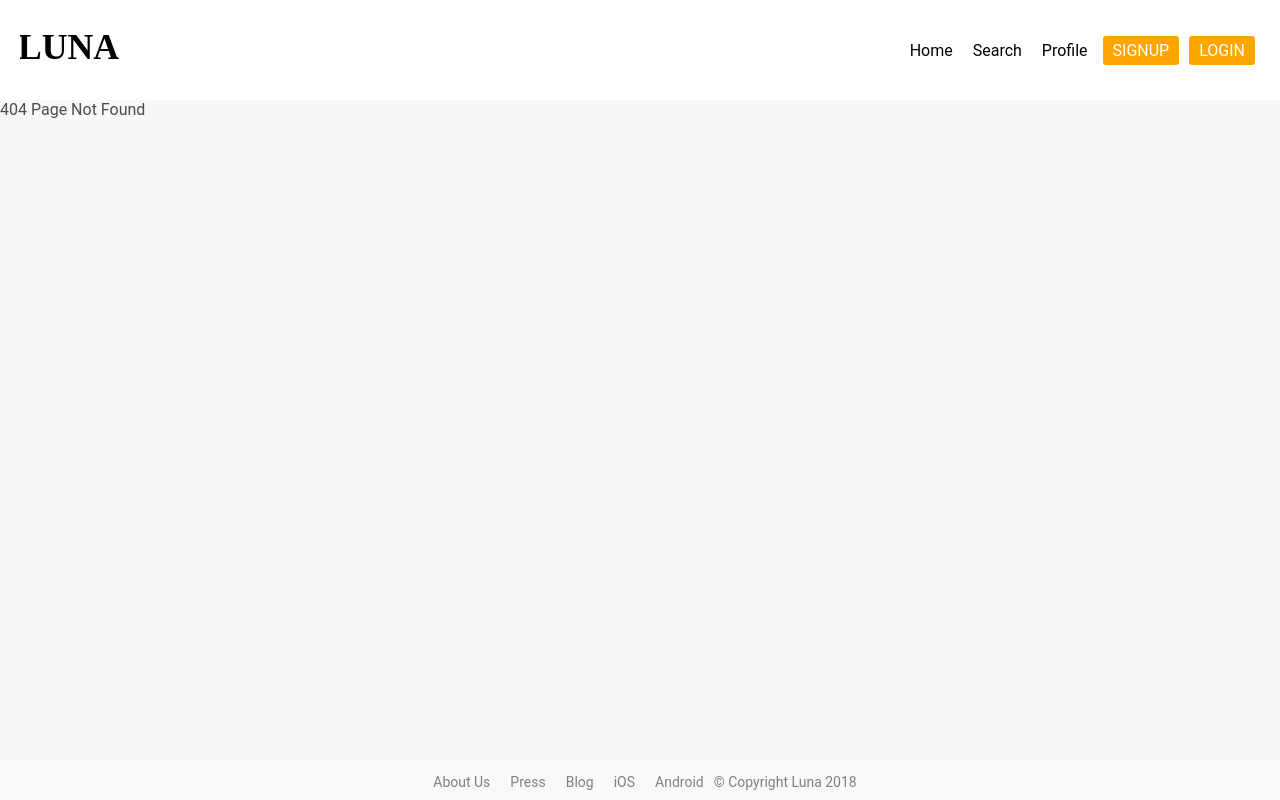
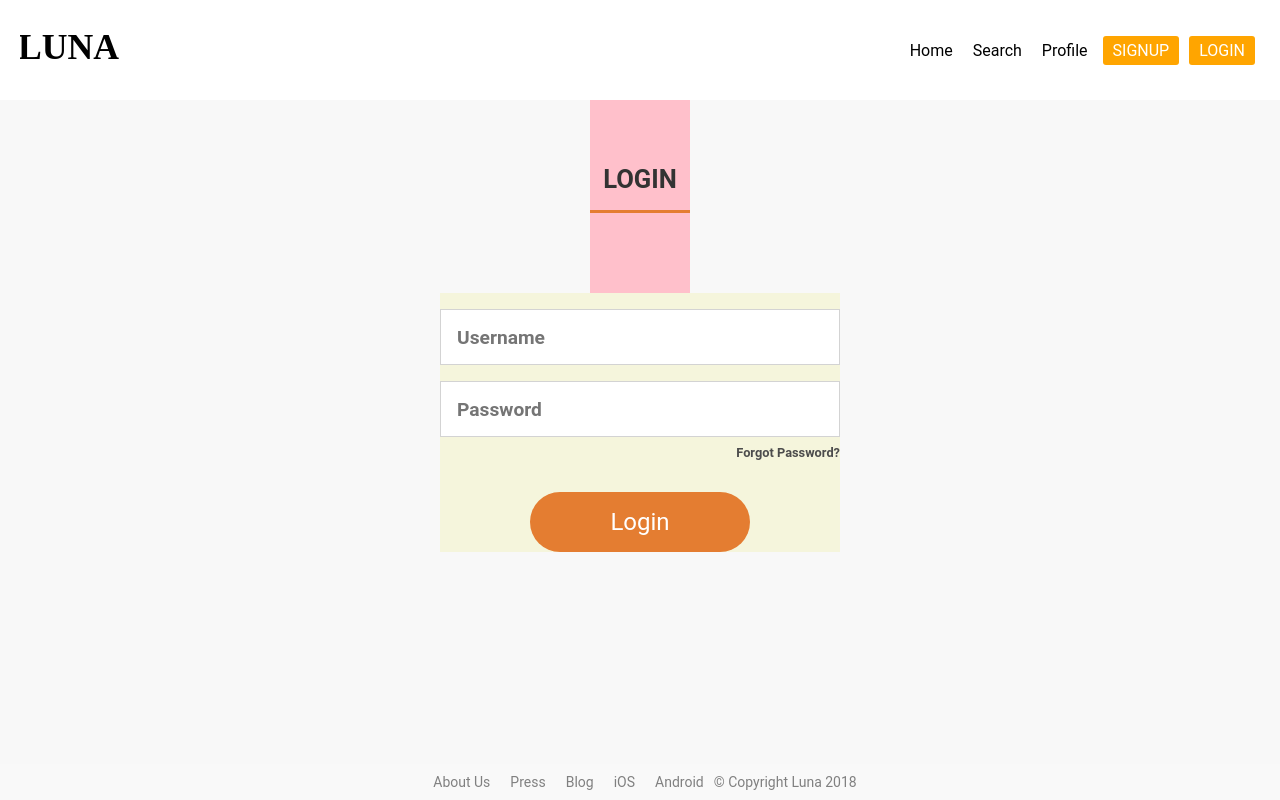
Before and after one commit to itsatul/Restaurant-review-Cookbook-sharing-Platform, a React (Vite) app in the folder frontend/: page /login in a window 1280 px wide. Before the commit this address had no page. Built offline with nearby package versions, Linux system fonts and the light colour scheme.

Commit message:
auth-login styling is done

```diff
--- /dev/null
+++ b/frontend/src/pages/Login.jsx
@@ -0,0 +1,115 @@
+import React from 'react';
+import styled from "styled-components";
+import {Link} from "react-router-dom";
+
+const ContainerLoginDiv = styled.div`
+    width: 1000px;
+    display: flex;
+    flex-direction: column;
+    align-content: center;
+    margin: auto;
+    //background-color: skyblue;
+    color: #4C4C4C;
+
+    div {
+        margin: auto;
+    }
+`
+
+const ContainerHeaderDiv = styled.div`
+    background-color: pink;
+    padding: 4rem 0 5rem 0;
+    font-weight: 700;
+
+    .name {
+        color: #333;
+        text-align: center;
+        font-size: 1.6rem;
+        padding-bottom: 1rem;
+        //padding: 1rem;
+    }
+
+    .bar {
+        width: 100px;
+        height: 3px;
+        background-color: #E47D31;
+    }
+`
+
+const ContainerBodyDiv = styled.div`
+    background-color: beige;
+
+`
+
+const AuthFormForm = styled.form`
+    display: flex;
+    flex-direction: column;
+    width: 400px;
+        font-weight: 700;
+    div {
+        width: 100%;
+        margin-top: 1rem;
+        display: flex;
+        justify-content: center;
+    }
+
+    input {
+        background-color: white;
+        border: solid lightgrey 1px;
+        height: 3.5rem;
+        width: 100%;
+        padding: 1rem;
+        font-size: 1.2rem;
+        font-weight: inherit;
+    }
+
+    a {
+        font-size: .8rem;
+        display: block;
+
+    }
+    .link {
+        justify-content: flex-end;
+        margin-top: .5rem;
+    }
+
+    button {
+        background-color: #E47D31;
+        color: white;
+        font-size: 1.5rem;
+        font-weight: 400;
+        padding: 1rem 5rem;
+        border-radius: 5rem;
+        margin-top: 1rem;
+    }
+`
+const Login = () => {
+    return (
+        <ContainerLoginDiv>
+            <ContainerHeaderDiv>
+                <div className='name'>LOGIN</div>
+                <div className='bar'></div>
+            </ContainerHeaderDiv>
+            <ContainerBodyDiv>
+                <AuthFormForm>
+                    <div className='inputbox'>
+                        <input type='text' placeholder='Username'/>
+                    </div>
+                    <div className='inputbox'>
+                        <input type='text' placeholder='Password'/>
+                    </div>
+                    <div className='link'>
+                        <Link to="#">Forgot Password?</Link>
+                    </div>
+
+                    {/* Add: to="/login" */}
+                    <div className='inputbox'>
+                        <button>Login</button>
+                    </div>
+                </AuthFormForm>
+            </ContainerBodyDiv>
+        </ContainerLoginDiv>
+    );
+};
+
+export default Login;
--- a/frontend/src/routes/index.jsx
+++ b/frontend/src/routes/index.jsx
@@ -2,6 +2,7 @@ import {BrowserRouter, Route, Routes} from "react-router-dom";
 import SearchPage from "../pages/SearchPage/index.jsx";
 import HomePage from "../pages/HomePage/index.jsx";
 import Layout from "../layout/index.jsx";
+import Login from "../pages/Login.jsx";
 
 
 export default function Router() {
@@ -18,6 +19,7 @@ export default function Router() {
                     <Route path="/" element={<HomePage/>}/>
                     <Route path="/search" element={<SearchPage/>}/>
                     {/*</Route>*/}
+                    <Route path="/login" element={<Login/>}/>
                     <Route path="*" element={<div>404 Page Not Found</div>}/>
                 </Route>
 
```
Also changed, not shown: frontend/src/components/Authentication/authentication.style.js (added).
